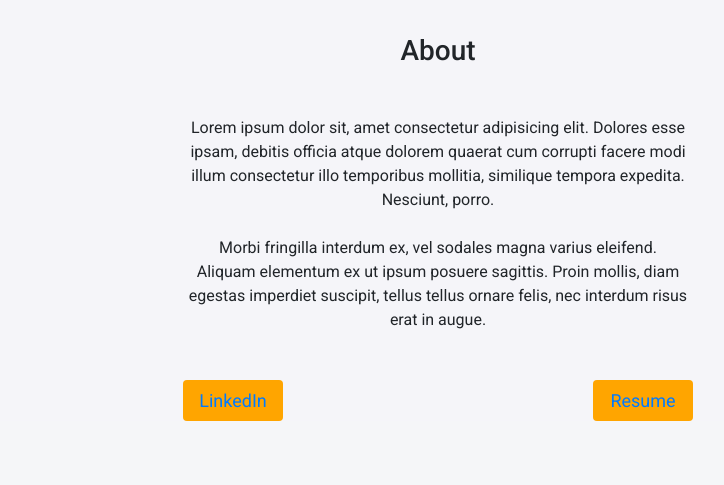
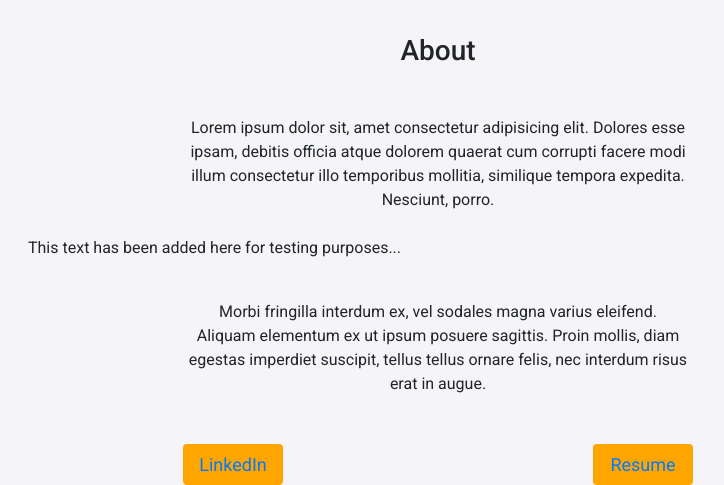
Before and after one commit to adarsh-swe/personalPortfolio, a Flask app: page / in a window 1280 px wide. Shown: the part 466-951 px from the top of the page, without its empty margins (202-926 px from the left). Before the commit the page ends 887 px from the top, so only its background shows below. Run offline with Flask 2, Linux system fonts and the light colour scheme; some libraries are stand-ins or nearby versions.

Commit message:
add test text to about page

```diff
--- a/app/templates/aboutPage.html
+++ b/app/templates/aboutPage.html
@@ -10,6 +10,8 @@
     consectetur illo temporibus mollitia, similique tempora expedita. Nesciunt,
     porro.
   </p>
+  <br />
+  <p>This text has been added here for testing purposes...</p>
   <br />
   <p class="aboutMe" style="width: 500px; text-align: center; margin: 0 auto">
     Morbi fringilla interdum ex, vel sodales magna varius eleifend. Aliquam
```
